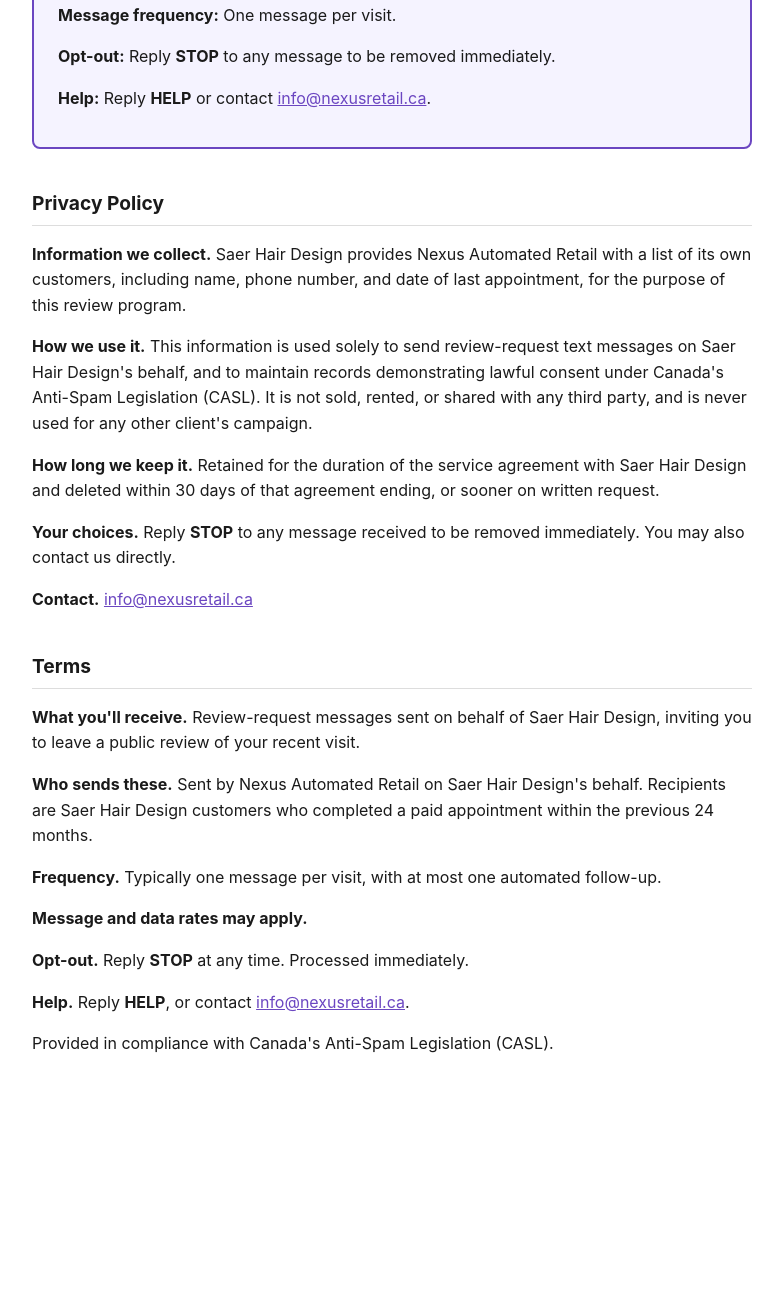
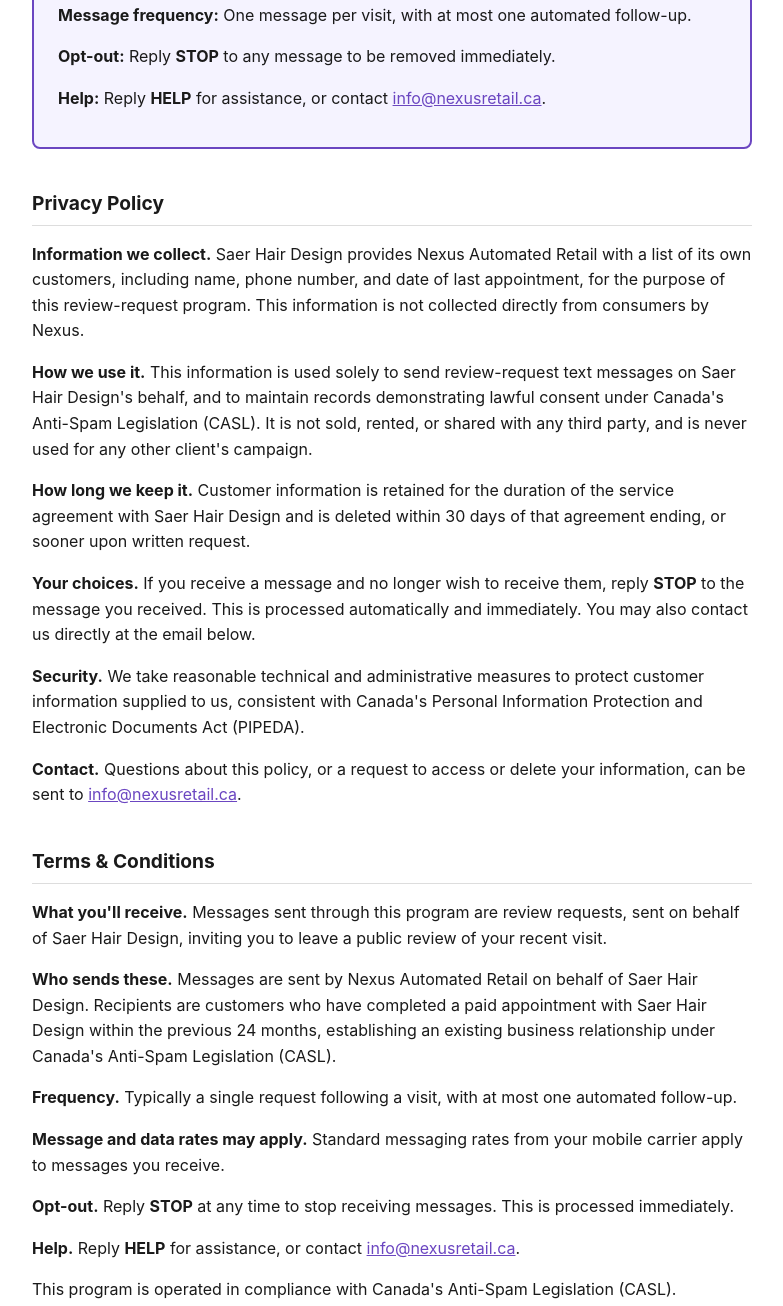
Before and after one commit to abunexus/Nexus-site, a plain HTML site: page clients/saer-hair-design.html in a window 1280 px wide. Shown: the part 526-1832 px from the top of the page, without its empty margins (248-1031 px from the left). Before the commit the page ends 1623 px from the top, so only its background shows below. Drawn offline with Linux system fonts and the light colour scheme.

Commit message:
Update saer-hair-design.html

```diff
--- a/clients/saer-hair-design.html
+++ b/clients/saer-hair-design.html
@@ -16,8 +16,9 @@
 </style>
 </head>
 <body>
+
 <h1>Saer Hair Design</h1>
-<p class="meta">822 Viscount Rd, London, ON N6J 2C8 &middot; (519) 476-2707</p>
+<p class="meta">822 Viscount Rd, London, ON N6J 2C8 &middot; (519) 476-2707 &middot; Effective date: August 2026</p>
 <p>Saer Hair Design is a hair salon in London, Ontario. Review requests for this business are managed and sent by Nexus Automated Retail on Saer Hair Design's behalf, to Saer Hair Design's own customers.</p>
 
 <nav class="toc">
@@ -30,26 +31,27 @@
 <div class="notice-box">
   <p><strong>What this means for you:</strong> By providing your phone number to Saer Hair Design at the time of your visit, you are agreeing to receive one SMS text message from them — sent via Nexus Automated Retail — inviting you to leave a Google review.</p>
   <p><strong>Msg &amp; data rates may apply.</strong></p>
-  <p><strong>Message frequency:</strong> One message per visit.</p>
+  <p><strong>Message frequency:</strong> One message per visit, with at most one automated follow-up.</p>
   <p><strong>Opt-out:</strong> Reply <strong>STOP</strong> to any message to be removed immediately.</p>
-  <p><strong>Help:</strong> Reply <strong>HELP</strong> or contact <a href="mailto:info@nexusretail.ca">info@nexusretail.ca</a>.</p>
+  <p><strong>Help:</strong> Reply <strong>HELP</strong> for assistance, or contact <a href="mailto:info@nexusretail.ca">info@nexusretail.ca</a>.</p>
 </div>
 
 <h2 id="privacy-policy">Privacy Policy</h2>
-<p><strong>Information we collect.</strong> Saer Hair Design provides Nexus Automated Retail with a list of its own customers, including name, phone number, and date of last appointment, for the purpose of this review program.</p>
+<p><strong>Information we collect.</strong> Saer Hair Design provides Nexus Automated Retail with a list of its own customers, including name, phone number, and date of last appointment, for the purpose of this review-request program. This information is not collected directly from consumers by Nexus.</p>
 <p><strong>How we use it.</strong> This information is used solely to send review-request text messages on Saer Hair Design's behalf, and to maintain records demonstrating lawful consent under Canada's Anti-Spam Legislation (CASL). It is not sold, rented, or shared with any third party, and is never used for any other client's campaign.</p>
-<p><strong>How long we keep it.</strong> Retained for the duration of the service agreement with Saer Hair Design and deleted within 30 days of that agreement ending, or sooner on written request.</p>
-<p><strong>Your choices.</strong> Reply <strong>STOP</strong> to any message received to be removed immediately. You may also contact us directly.</p>
-<p><strong>Contact.</strong> <a href="mailto:info@nexusretail.ca">info@nexusretail.ca</a></p>
+<p><strong>How long we keep it.</strong> Customer information is retained for the duration of the service agreement with Saer Hair Design and is deleted within 30 days of that agreement ending, or sooner upon written request.</p>
+<p><strong>Your choices.</strong> If you receive a message and no longer wish to receive them, reply <strong>STOP</strong> to the message you received. This is processed automatically and immediately. You may also contact us directly at the email below.</p>
+<p><strong>Security.</strong> We take reasonable technical and administrative measures to protect customer information supplied to us, consistent with Canada's Personal Information Protection and Electronic Documents Act (PIPEDA).</p>
+<p><strong>Contact.</strong> Questions about this policy, or a request to access or delete your information, can be sent to <a href="mailto:info@nexusretail.ca">info@nexusretail.ca</a>.</p>
 
-<h2 id="terms">Terms</h2>
-<p><strong>What you'll receive.</strong> Review-request messages sent on behalf of Saer Hair Design, inviting you to leave a public review of your recent visit.</p>
-<p><strong>Who sends these.</strong> Sent by Nexus Automated Retail on Saer Hair Design's behalf. Recipients are Saer Hair Design customers who completed a paid appointment within the previous 24 months.</p>
-<p><strong>Frequency.</strong> Typically one message per visit, with at most one automated follow-up.</p>
-<p><strong>Message and data rates may apply.</strong></p>
-<p><strong>Opt-out.</strong> Reply <strong>STOP</strong> at any time. Processed immediately.</p>
-<p><strong>Help.</strong> Reply <strong>HELP</strong>, or contact <a href="mailto:info@nexusretail.ca">info@nexusretail.ca</a>.</p>
-<p>Provided in compliance with Canada's Anti-Spam Legislation (CASL).</p>
+<h2 id="terms">Terms &amp; Conditions</h2>
+<p><strong>What you'll receive.</strong> Messages sent through this program are review requests, sent on behalf of Saer Hair Design, inviting you to leave a public review of your recent visit.</p>
+<p><strong>Who sends these.</strong> Messages are sent by Nexus Automated Retail on behalf of Saer Hair Design. Recipients are customers who have completed a paid appointment with Saer Hair Design within the previous 24 months, establishing an existing business relationship under Canada's Anti-Spam Legislation (CASL).</p>
+<p><strong>Frequency.</strong> Typically a single request following a visit, with at most one automated follow-up.</p>
+<p><strong>Message and data rates may apply.</strong> Standard messaging rates from your mobile carrier apply to messages you receive.</p>
+<p><strong>Opt-out.</strong> Reply <strong>STOP</strong> at any time to stop receiving messages. This is processed immediately.</p>
+<p><strong>Help.</strong> Reply <strong>HELP</strong> for assistance, or contact <a href="mailto:info@nexusretail.ca">info@nexusretail.ca</a>.</p>
+<p>This program is operated in compliance with Canada's Anti-Spam Legislation (CASL).</p>
 
 </body>
 </html>
```
